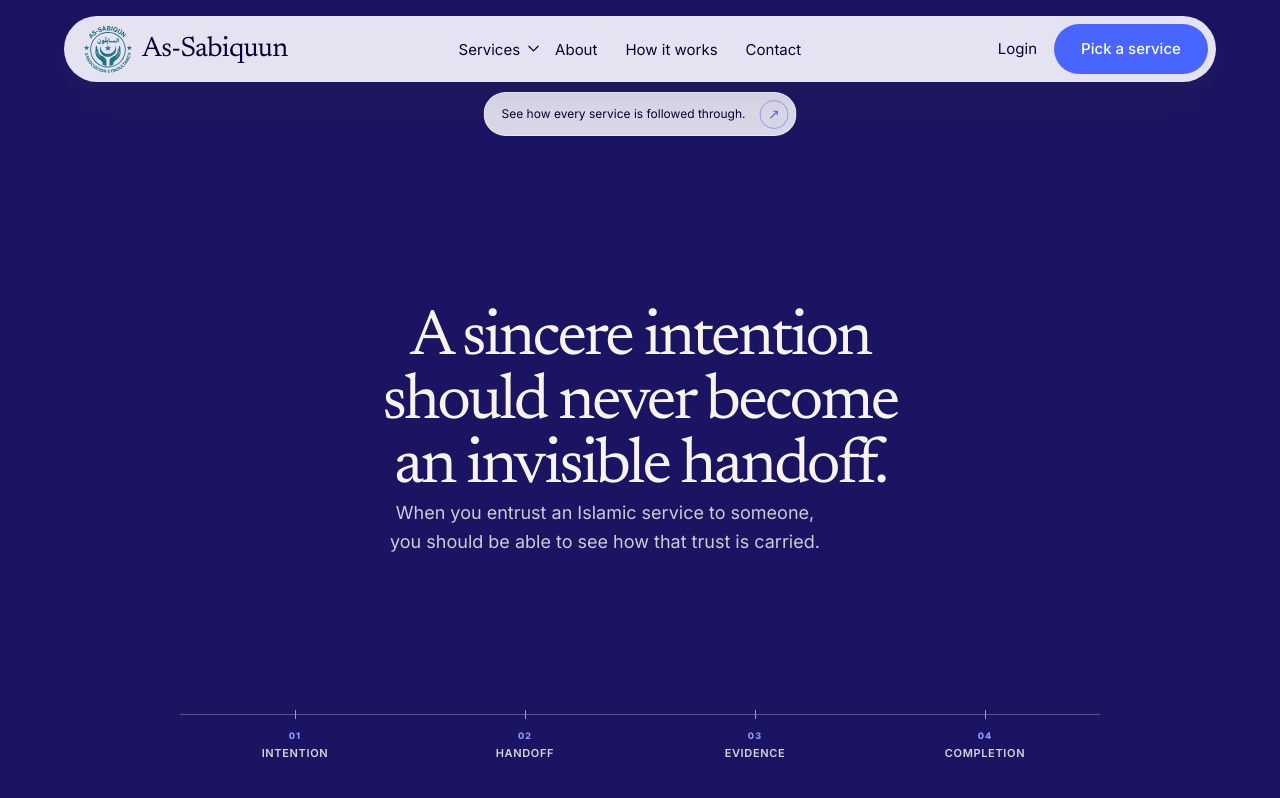
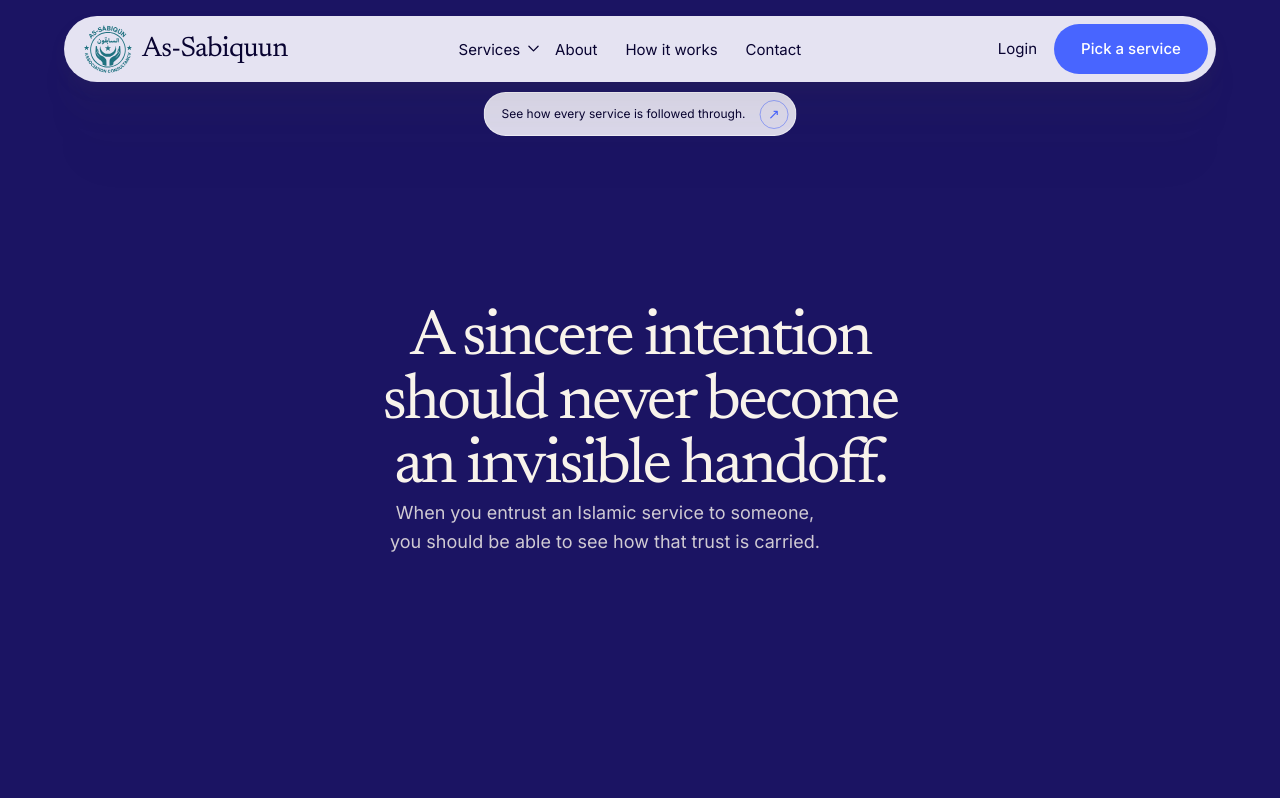
Before and after one commit to as-sabiqun/as-sabiquun, a Next.js app: page /about in a window 1280 px wide. Shown: the top 798 px of the page. Built offline with nearby package versions, Linux system fonts and the light colour scheme.

Commit message:
Revert "Add structured journey to About hero"
This reverts commit 94fc0f3813b2f362214ad05fa50b55ef67e8d642.

```diff
--- a/src/app/(marketing)/about/about.module.css
+++ b/src/app/(marketing)/about/about.module.css
@@ -66,7 +66,6 @@
   z-index: 2;
   width: min(680px, 100%);
   text-align: center;
-  animation: heroCopyReveal .8s cubic-bezier(.22, 1, .36, 1) both;
 }
 
 .hero h1 {
@@ -88,58 +87,6 @@
   font-size: 18px;
   line-height: 1.6;
   text-wrap: balance;
-}
-
-.heroJourney {
-  position: absolute;
-  z-index: 2;
-  bottom: clamp(28px, 5vh, 52px);
-  left: 50%;
-  display: grid;
-  width: min(920px, calc(100% - 96px));
-  grid-template-columns: repeat(4, minmax(0, 1fr));
-  margin: 0;
-  border-top: 1px solid rgba(248, 243, 235, .28);
-  padding: 0;
-  list-style: none;
-  transform: translateX(-50%);
-}
-
-.heroJourney li {
-  position: relative;
-  display: grid;
-  justify-items: center;
-  gap: 7px;
-  padding: 16px 8px 0;
-  font-family: var(--font-sans), Arial, sans-serif;
-  text-align: center;
-}
-
-.heroJourney li::before {
-  position: absolute;
-  top: -5px;
-  left: 50%;
-  width: 1px;
-  height: 9px;
-  background: #8799ff;
-  content: "";
-}
-
-.heroJourney li > span {
-  color: #8799ff;
-  font-size: 9px;
-  font-weight: 750;
-  letter-spacing: .12em;
-  line-height: 1;
-}
-
-.heroJourney li > strong {
-  color: rgba(248, 243, 235, .86);
-  font-size: 11px;
-  font-weight: 600;
-  letter-spacing: .06em;
-  line-height: 1.2;
-  text-transform: uppercase;
 }
 
 .mission {
@@ -731,19 +678,6 @@
   outline-offset: 4px;
 }
 
-@keyframes heroCopyReveal {
-  from {
-    opacity: .72;
-    filter: blur(4px);
-    transform: translateY(14px);
-  }
-  to {
-    opacity: 1;
-    filter: blur(0);
-    transform: translateY(0);
-  }
-}
-
 @keyframes announcementExit {
   0%, 25% { opacity: 1; transform: translateX(-50%) translateY(0); }
   100% { opacity: 0; transform: translateX(-50%) translateY(-8px); }
@@ -1048,21 +982,6 @@
     line-height: 1.6;
   }
 
-  .heroJourney {
-    bottom: 28px;
-    width: calc(100% - 40px);
-  }
-
-  .heroJourney li {
-    gap: 6px;
-    padding: 14px 2px 0;
-  }
-
-  .heroJourney li > strong {
-    font-size: 9px;
-    letter-spacing: .035em;
-  }
-
   .mission {
     padding: 35px 0 96px;
   }
@@ -1276,7 +1195,6 @@
 
 @media (prefers-reduced-motion: reduce) {
   .announcement,
-  .heroCopy,
   :global(.asb-marketing-shell):has(.aboutPage) :global(.asb-nav) {
     animation: none;
   }
--- a/src/app/(marketing)/about/page.tsx
+++ b/src/app/(marketing)/about/page.tsx
@@ -74,12 +74,6 @@ export default function AboutPage() {
             <h1 id="about-hero-title">A sincere intention should never become an invisible handoff.</h1>
             <p className={styles.heroSupport}>When you entrust an Islamic service to someone, you should be able to see how that trust is carried.</p>
           </div>
-          <ol className={styles.heroJourney} aria-label="The service journey">
-            <li><span>01</span><strong>Intention</strong></li>
-            <li><span>02</span><strong>Handoff</strong></li>
-            <li><span>03</span><strong>Evidence</strong></li>
-            <li><span>04</span><strong>Completion</strong></li>
-          </ol>
         </section>
 
         <section className={styles.mission} aria-labelledby="about-mission-title">
```
